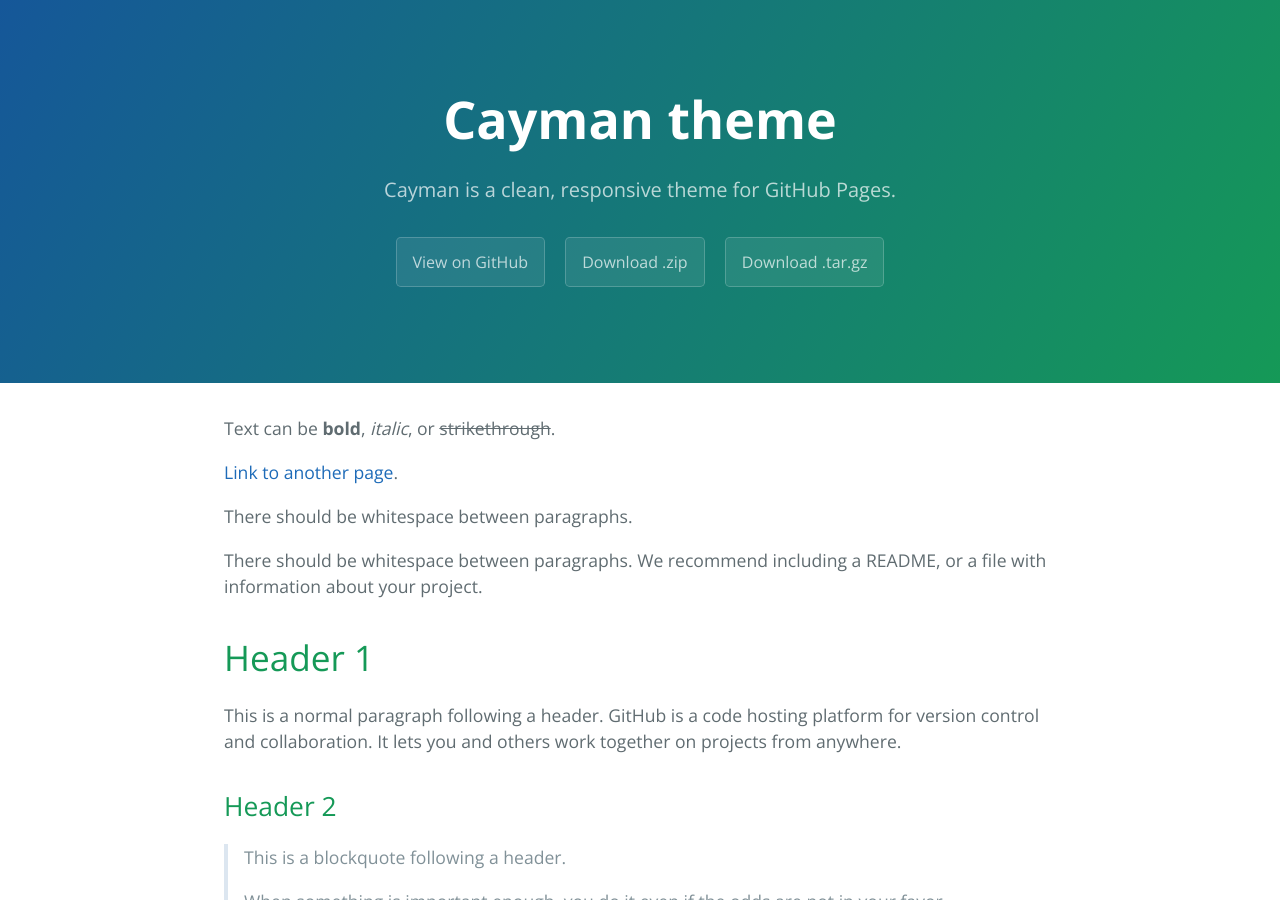
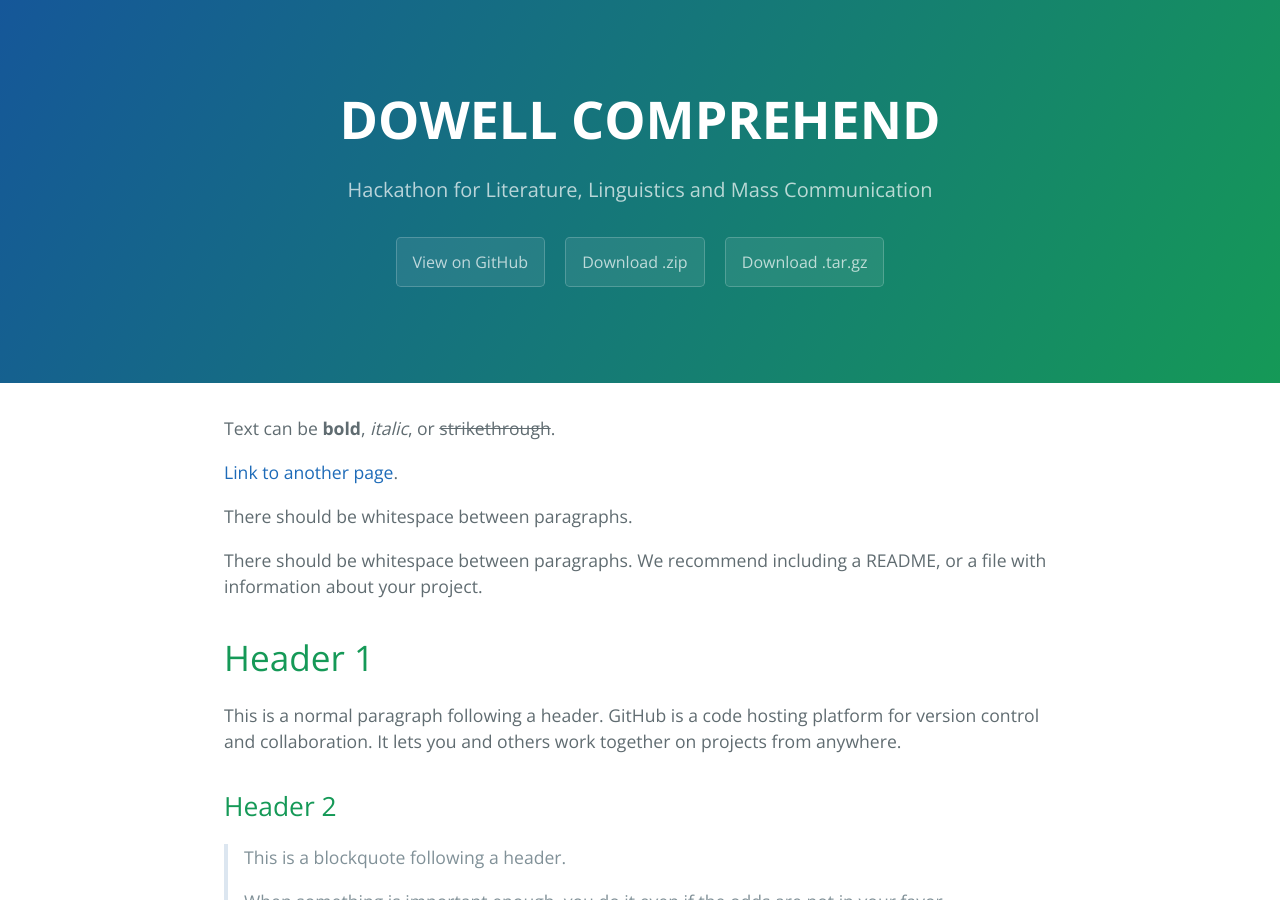
Before and after one commit to DowellLivingLab/Dowell-Comprehend, a Jekyll site: the page built from index.md, in a window 1280 px wide and 900 px high. Built offline with Jekyll 4.4.1, drawn with Linux system fonts in a browser that asks for light colours.

Commit message:
Update _config.yml

```diff
--- a/_config.yml
+++ b/_config.yml
@@ -1,5 +1,5 @@
-title: Cayman theme
-description: Cayman is a clean, responsive theme for GitHub Pages.
+title: DOWELL COMPREHEND
+description: Hackathon for Literature, Linguistics and Mass Communication
 show_downloads: true
 google_analytics:
 theme: jekyll-theme-cayman
```
